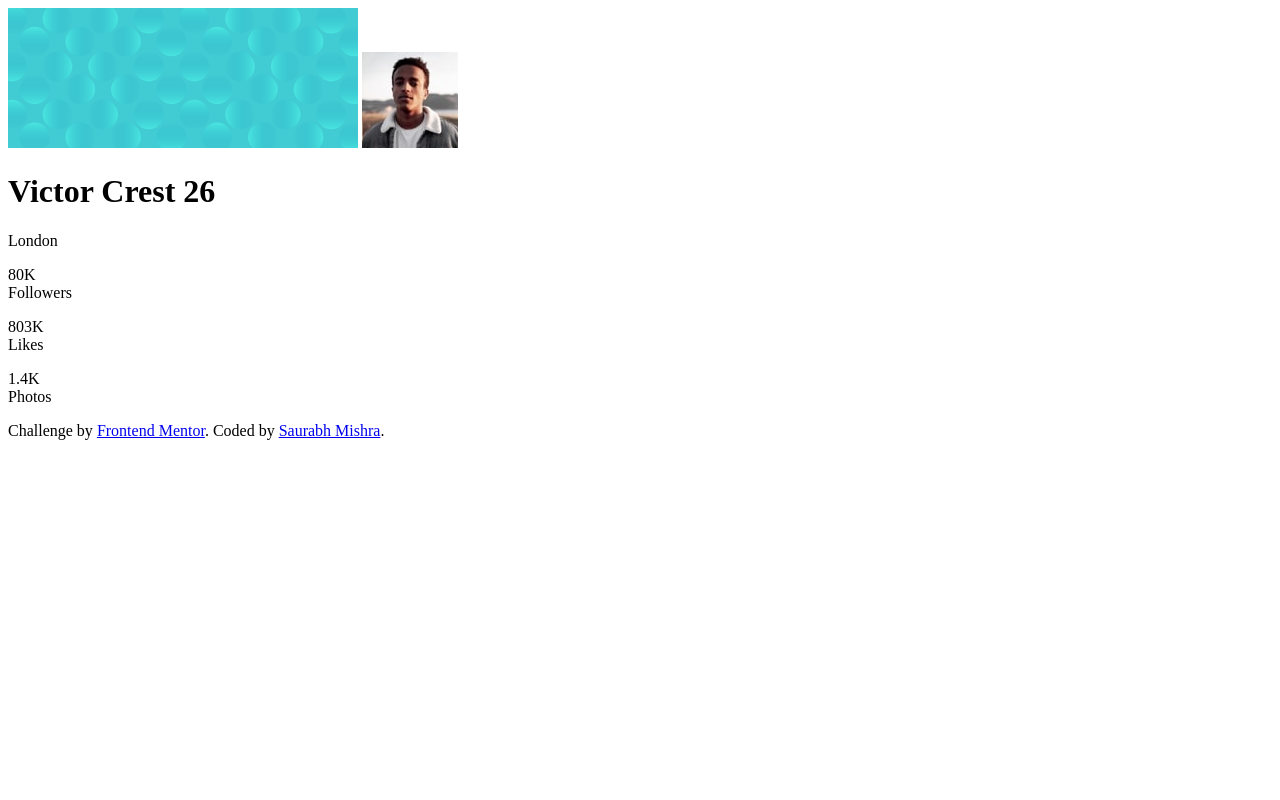
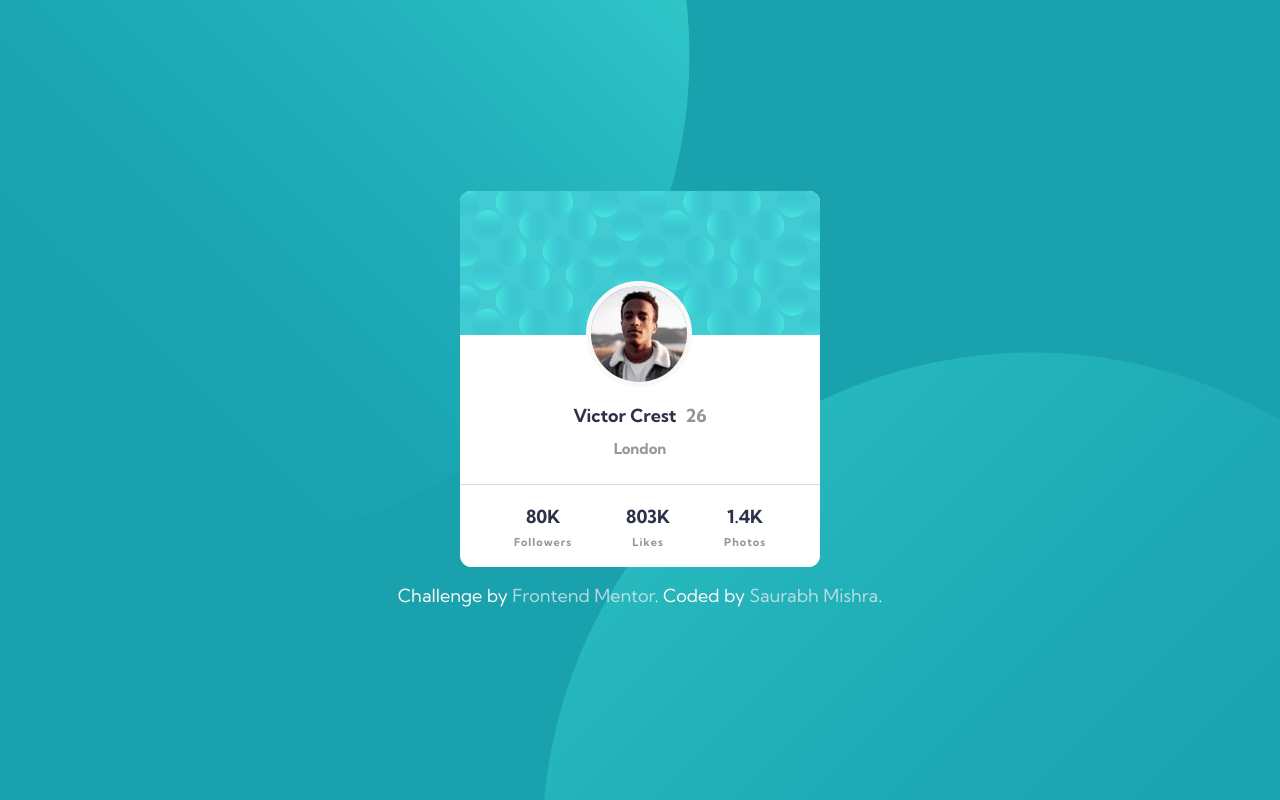
Before and after one commit to Saurabh-Mishra04/Profile-card-component, a plain HTML site: page index.html in a window 1280 px wide. Drawn offline with nearby package versions, Linux system fonts and the light colour scheme; files that its build step writes are made by us from their sources.

Commit message:
re-commit

```diff
--- a/css/_globals.scss
+++ /dev/null
@@ -1,38 +0,0 @@
-@use './colors' as *;
-
-*,*::before,*::after{
-    box-sizing: border-box;
-}
-
-body{
-    margin: 0;
-    height: 100vh;
-    background-color: $cyan;
-    font-family: 'Kumbh Sans', sans-serif;
-    font-size: 18px;
-    background-image:
-        url(/images/bg-pattern-top.svg), //top
-        url(/images/bg-pattern-bottom.svg); //bottom
-    background-position:
-        bottom 16rem left -18rem, //top img
-        top 22rem right -15rem; //bottom img
-    background-repeat: no-repeat;
-    display: flex;
-    flex-direction: column;
-    align-items: center;
-    justify-content: center;
-}
-
-.attribution{
-    text-align: center;
-    margin-top: 1rem;
-    padding: 0.1rem;
-    color: $white;
-    a{
-        color: $normal;
-        text-decoration: none;
-    }
-    a:hover{
-        color: $sky;
-    }
-}
--- a/index.html
+++ b/index.html
@@ -8,13 +8,12 @@
   <link rel="preconnect" href="https://fonts.googleapis.com">
   <link rel="preconnect" href="https://fonts.gstatic.com" crossorigin>
   <link href="https://fonts.googleapis.com/css2?family=Kumbh+Sans:wght@400;700&display=swap" rel="stylesheet">
-  <link rel="stylesheet" href="css/styles.css" type="stylesheet">
-
+  <link rel="stylesheet" href="css/styles.css" type="text/css">
 </head>
 <body>
   <main>
-    <img class="image1" src="/images/bg-pattern-card.svg" alt="card">
-    <img class="image2" src="/images/image-victor.jpg" alt="victor">
+    <img class="image1" src="./images/bg-pattern-card.svg" alt="card">
+    <img class="image2" src="./images/image-victor.jpg" alt="victor">
     <div class="name">
       <h1>Victor Crest <span>26</span></h1>
       <p class="city">London</p>
--- /dev/null
+++ b/scss/_globals.scss
@@ -0,0 +1,38 @@
+@use './colors' as *;
+
+*,*::before,*::after{
+    box-sizing: border-box;
+}
+
+body{
+    margin: 0;
+    height: 100vh;
+    background-color: $cyan;
+    font-family: 'Kumbh Sans', sans-serif;
+    font-size: 18px;
+    background-image:
+        url(../images/bg-pattern-top.svg), //top
+        url(../images/bg-pattern-bottom.svg); //bottom
+    background-position:
+        bottom 16rem left -18rem, //top img
+        top 22rem right -15rem; //bottom img
+    background-repeat: no-repeat;
+    display: flex;
+    flex-direction: column;
+    align-items: center;
+    justify-content: center;
+}
+
+.attribution{
+    text-align: center;
+    margin-top: 1rem;
+    padding: 0.1rem;
+    color: $white;
+    a{
+        color: $normal;
+        text-decoration: none;
+    }
+    a:hover{
+        color: $sky;
+    }
+}
```
Also changed, not shown: package.json (deleted, +0 -15 lines), css/styles.css (deleted), scss/_card.scss (renamed from css/_card.scss), scss/_colors.scss (renamed from css/_colors.scss), scss/_profile.scss (renamed from css/_profile.scss), scss/_responsive.scss (renamed from css/_responsive.scss), scss/styles.scss (renamed from css/styles.scss), 3 other files.
